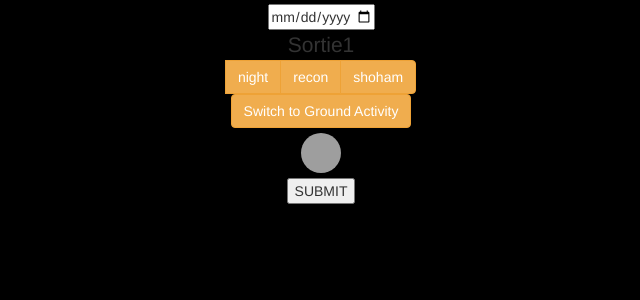
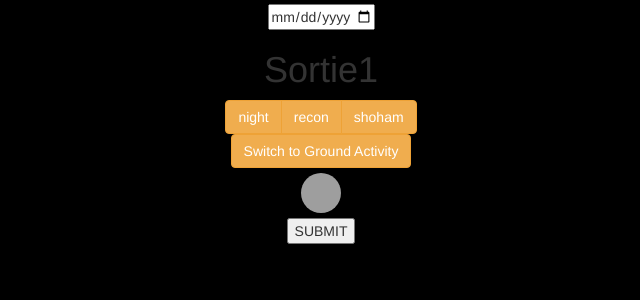
Before and after one commit to avronyon/FlightLog, a Django app: template templates/FlightLog/add_sorties.html in a window 1280 px wide. Shown: the top 300 px of the page, without its empty margins (319-959 px from the left). Run offline with Django 3.2, Linux system fonts and the light colour scheme; the template is opened without the code that fills it, so the values that code supplies are empty; some libraries are stand-ins or nearby versions; grey boxes are pictures that could not be loaded.

Commit message:
minor fix

```diff
--- a/templates/FlightLog/add_sorties.html
+++ b/templates/FlightLog/add_sorties.html
@@ -52,17 +52,17 @@
 
 	function createOptions(options,j){
 		var outputDiv = document.createElement('DIV');
+		var rowDiv = document.createElement('DIV');
+		var btnDiv = document.createElement('DIV');
+		var legend = document.createElement('h1');
 		outputDiv.id = 'sortie'+j;
-		var rowDiv = document.createElement('DIV');
 		rowDiv.setAttribute('class','row');
-		var btnDiv = document.createElement('DIV');
+		rowDiv.appendChild(legend)
+		rowDiv.appendChild(createCheckboxElement("mission"+j,'', true , true));
 		btnDiv.id = 'sortieBtn'+ j
 		btnDiv.setAttribute('class','btn-group');
 		btnDiv.setAttribute('data-toggle','buttons');
-		var legend = document.createElement('LEGEND');
 		legend.textContent = 'Sortie' + j;
-		btnDiv.appendChild(legend)
-		btnDiv.appendChild(createCheckboxElement("mission"+j,'', true , true));
 		var i;
 		for(i = 0 ; i < options.length ; i++){
 			console.log(options[i])
```
